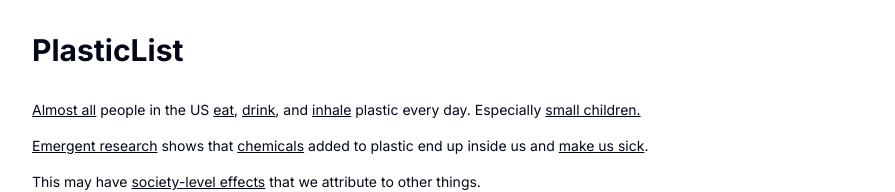
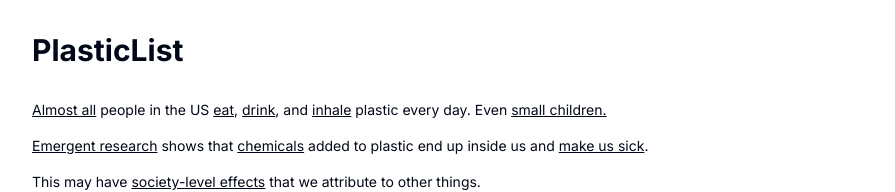
Before and after one commit to plasticlist/plasticlist-old, a Next.js app: page / in a window 1280 px wide. Shown: the top 192 px of the page, without its empty margins (192-1087 px from the left). Built offline with nearby package versions, Linux system fonts and the light colour scheme.

Commit message:
update copy

```diff
--- a/src/components/intro-text.tsx
+++ b/src/components/intro-text.tsx
@@ -72,7 +72,7 @@ export function IntroText({ onEmailSubmit }: IntroTextProps) {
           >
             inhale
           </OverlayTrigger>
-          {" "}plastic every day. Especially{" "}
+          {" "}plastic every day. Even{" "}
           <OverlayTrigger
             content={
               <>
```
